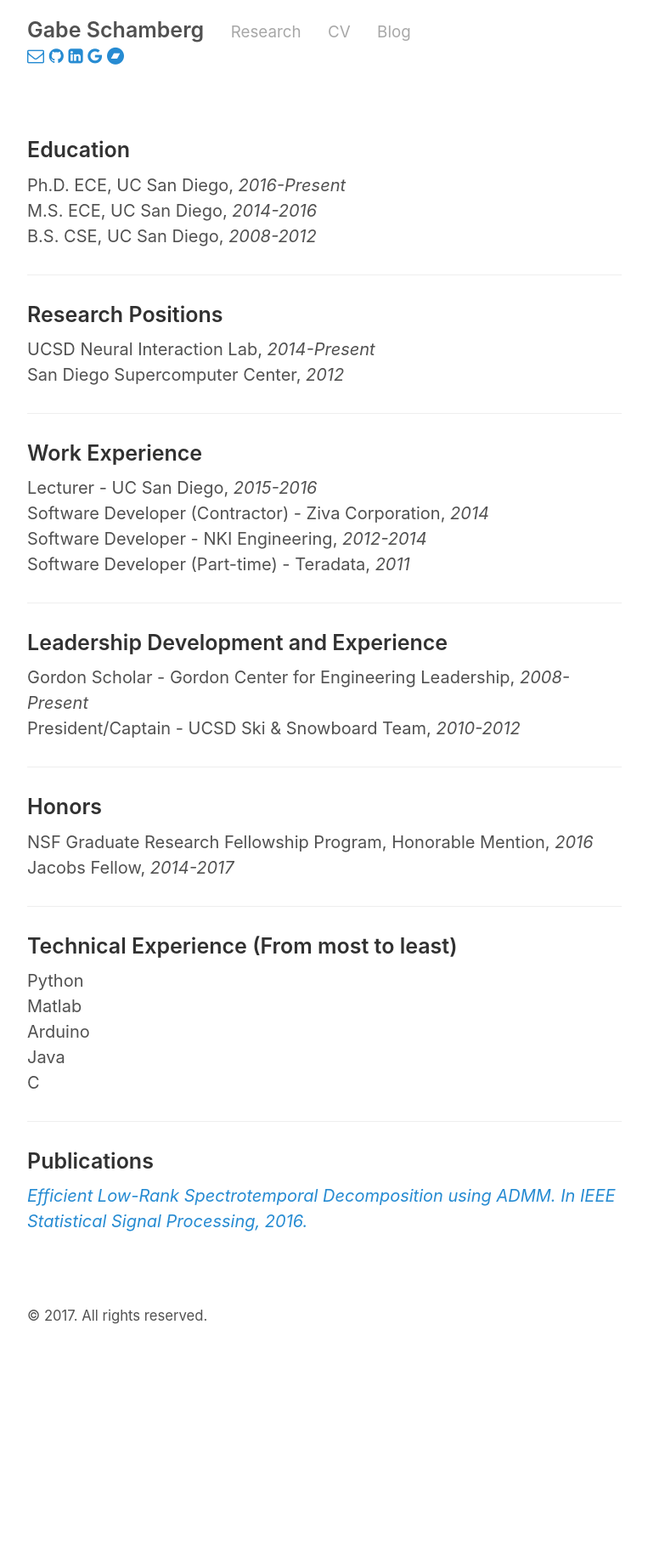
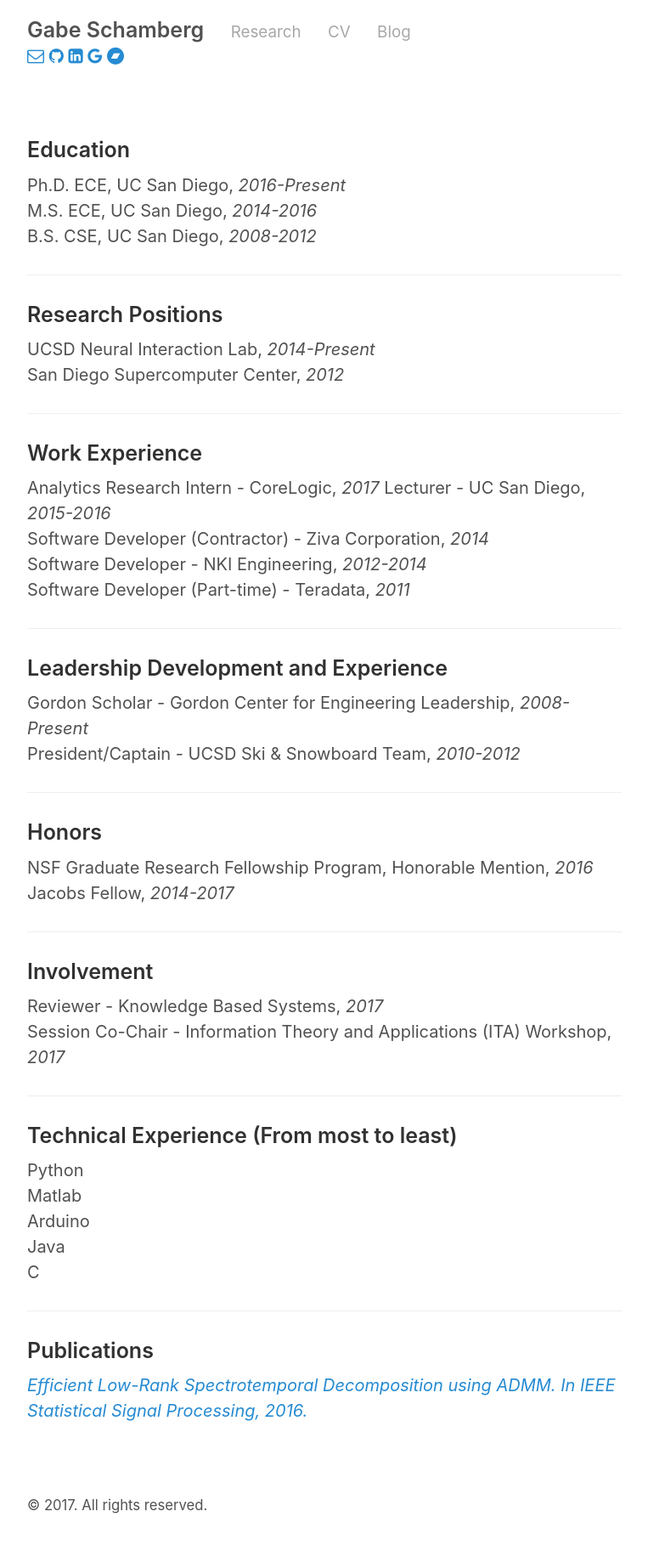
Before and after one commit to gabeschamberg/gabeschamberg.github.io, a Jekyll site: the page built from cv.md, in a window 1280 px wide. Shown: the whole page at 85% size, without its empty margins (258-1021 px from the left). Built offline with Jekyll 4.4.1, drawn with Linux system fonts in a browser that asks for light colours; before the commit the page ends 1602 px from its top, so only the background shows below that.

Commit message:
Added involvement to CV

```diff
--- a/cv.md
+++ b/cv.md
@@ -20,6 +20,7 @@ San Diego Supercomputer Center, *2012*
 
 ### Work Experience
 
+Analytics Research Intern - CoreLogic, *2017*
 Lecturer - UC San Diego, *2015-2016* \\
 Software Developer (Contractor) - Ziva Corporation, *2014* \\
 Software Developer - NKI Engineering, *2012-2014* \\
@@ -41,6 +42,13 @@ Jacobs Fellow, *2014-2017*
 
 -----
 
+### Involvement
+
+Reviewer - Knowledge Based Systems, *2017* \\
+Session Co-Chair - Information Theory and Applications (ITA) Workshop, *2017*
+
+-----
+
 ### Technical Experience (From most to least)
 
 Python \\
```
